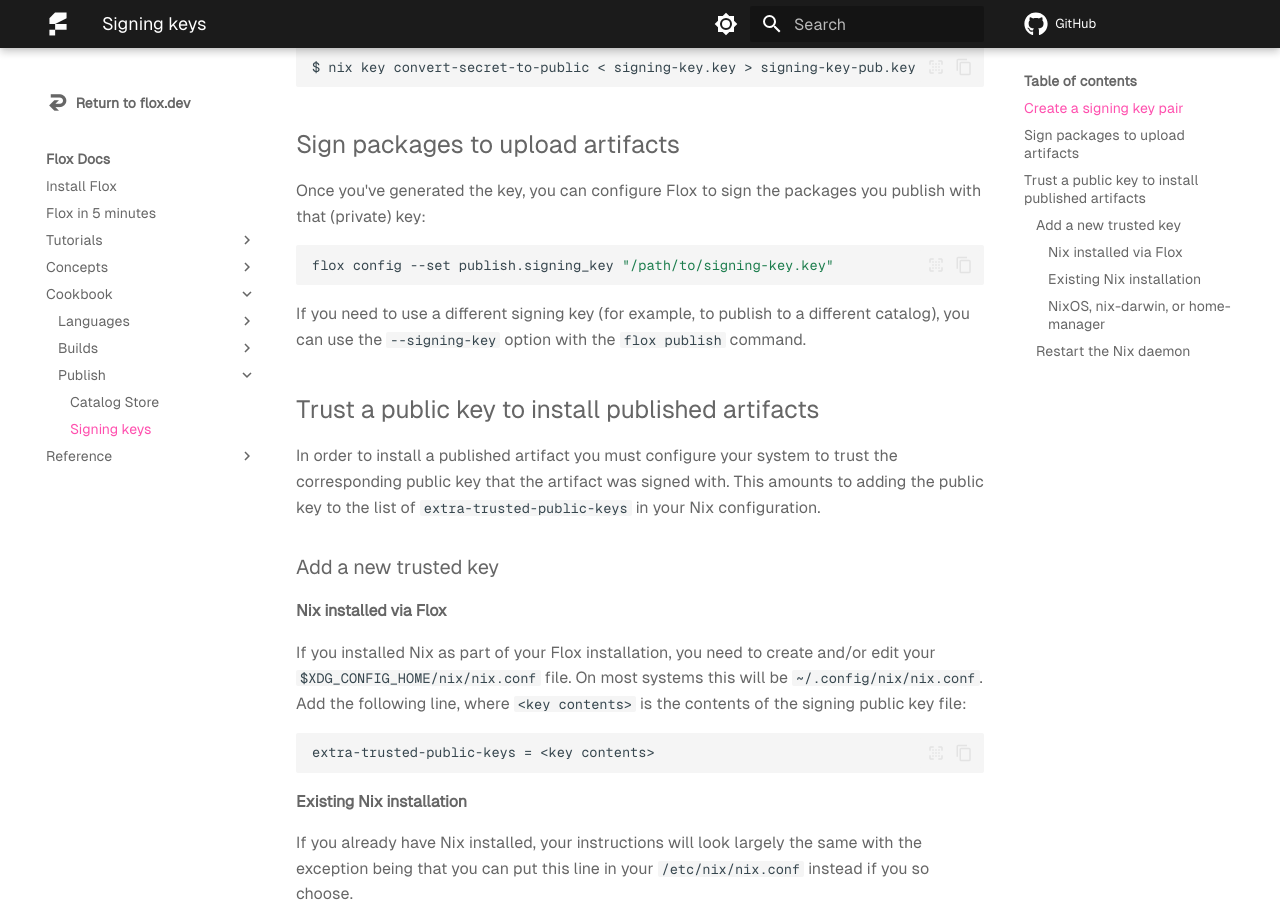
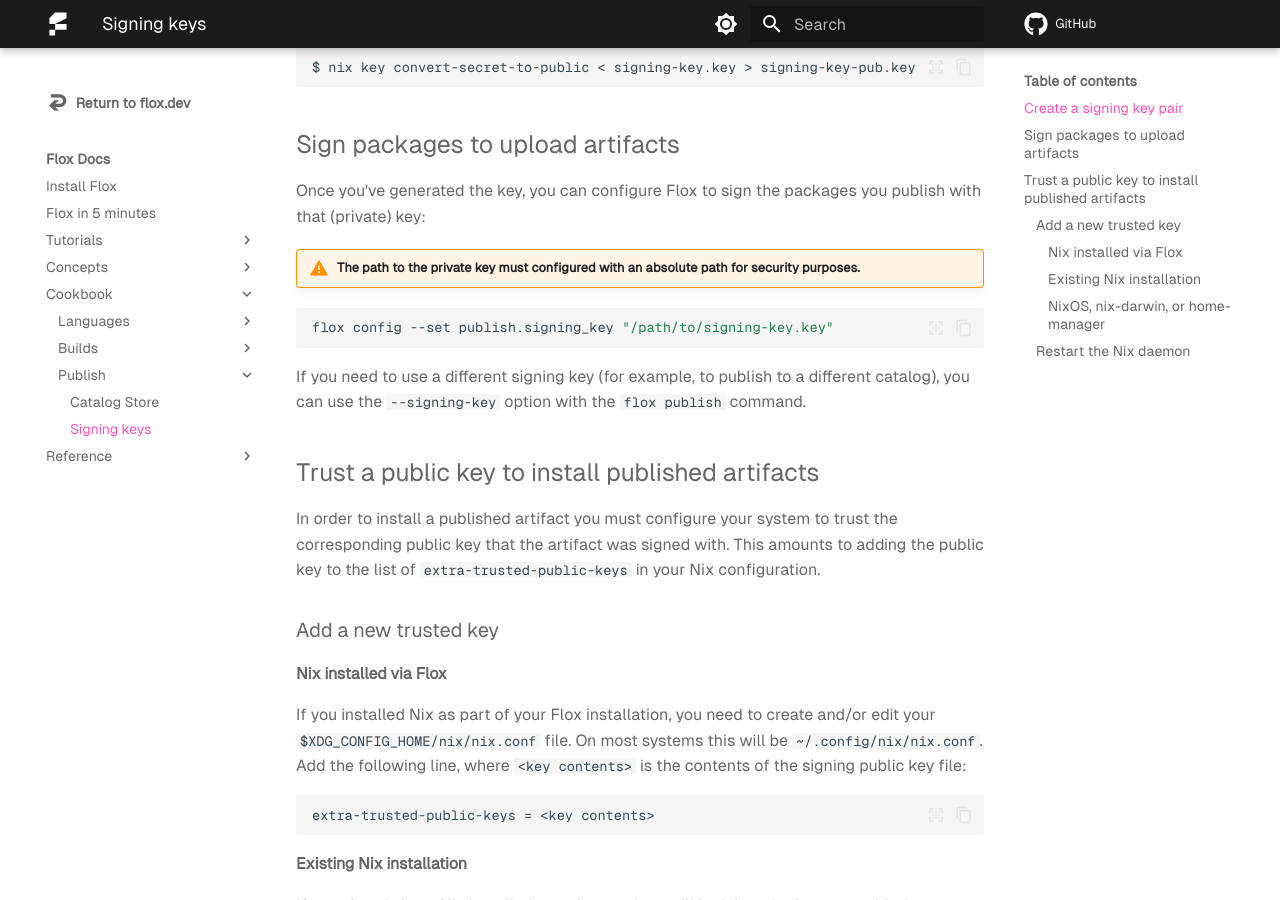
Before and after one commit to flox/floxdocs, an MkDocs documentation site: the page built from docs/cookbook/publish/signing-keys.md, in a window 1280 px wide and 900 px high, scrolled down 455 px. Built offline with MkDocs 1.6.1 and Material for MkDocs 9.7.7, drawn with Linux system fonts in a browser that asks for light colours; plug-ins that fetch from the network failed and are left out; comment, search, counter and statistics services are not loaded.

Commit message:
chore: Add warning for using absolute path on signing key

````diff
--- a/docs/cookbook/publish/signing-keys.md
+++ b/docs/cookbook/publish/signing-keys.md
@@ -25,6 +25,8 @@
 
 Once you've generated the key, you can configure Flox to sign the packages
 you publish with that (private) key:
+
+!!! warning "The path to the private key must configured with an absolute path for security purposes."
 
 ```sh
 flox config --set publish.signing_key "/path/to/signing-key.key"
````
